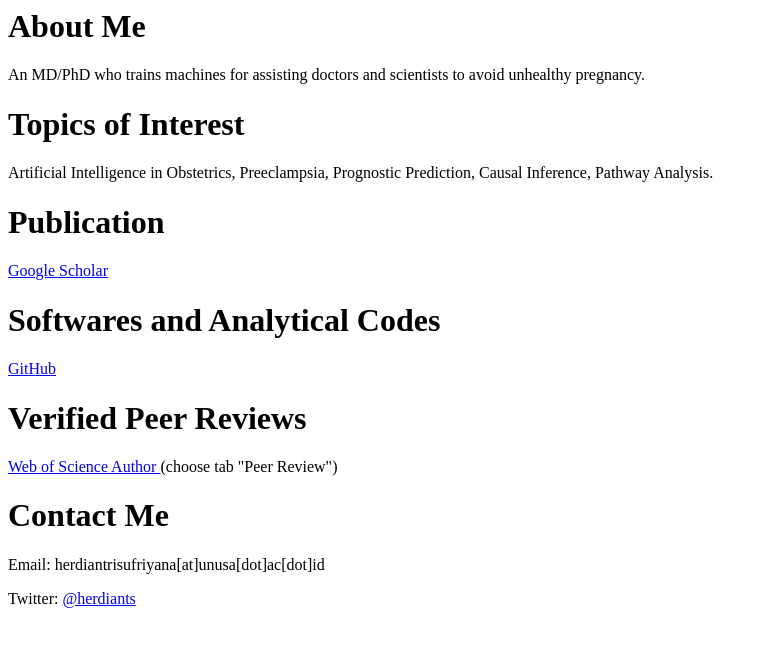
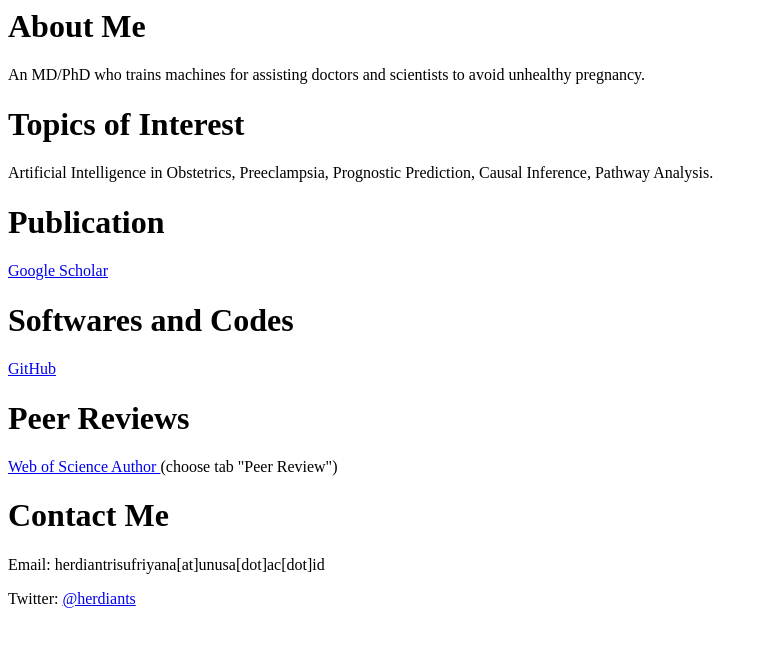
Before and after one commit to herdiantrisufriyana/herdiantrisufriyana.github.io, a plain HTML site: page index.html in a window 1280 px wide. Shown: the whole page, without its empty margins (0-768 px from the left). Drawn offline with Linux system fonts and the light colour scheme.

Commit message:
Update index.html

```diff
--- a/index.html
+++ b/index.html
@@ -20,13 +20,13 @@
       Google Scholar
       </a>
     </p>
-    <h1>Softwares and Analytical Codes</h1>
+    <h1>Softwares and Codes</h1>
     <p>
       <a href="https://github.com/herdiantrisufriyana/">
         GitHub
       </a>
     </p>
-    <h1>Verified Peer Reviews</h1>
+    <h1>Peer Reviews</h1>
     <p>
       <a href="https://www.webofscience.com/wos/author/record/2114069">
         Web of Science Author
```
